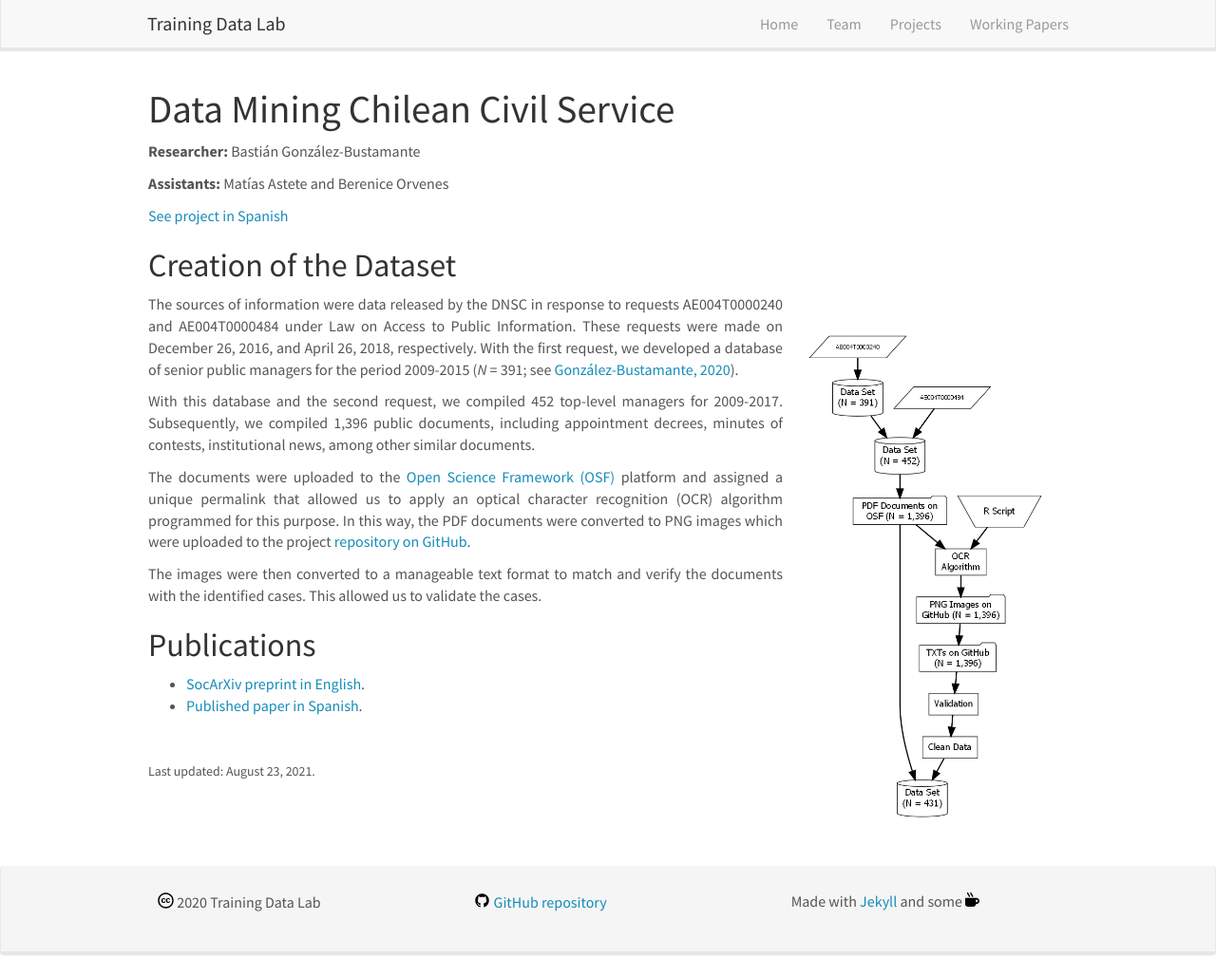
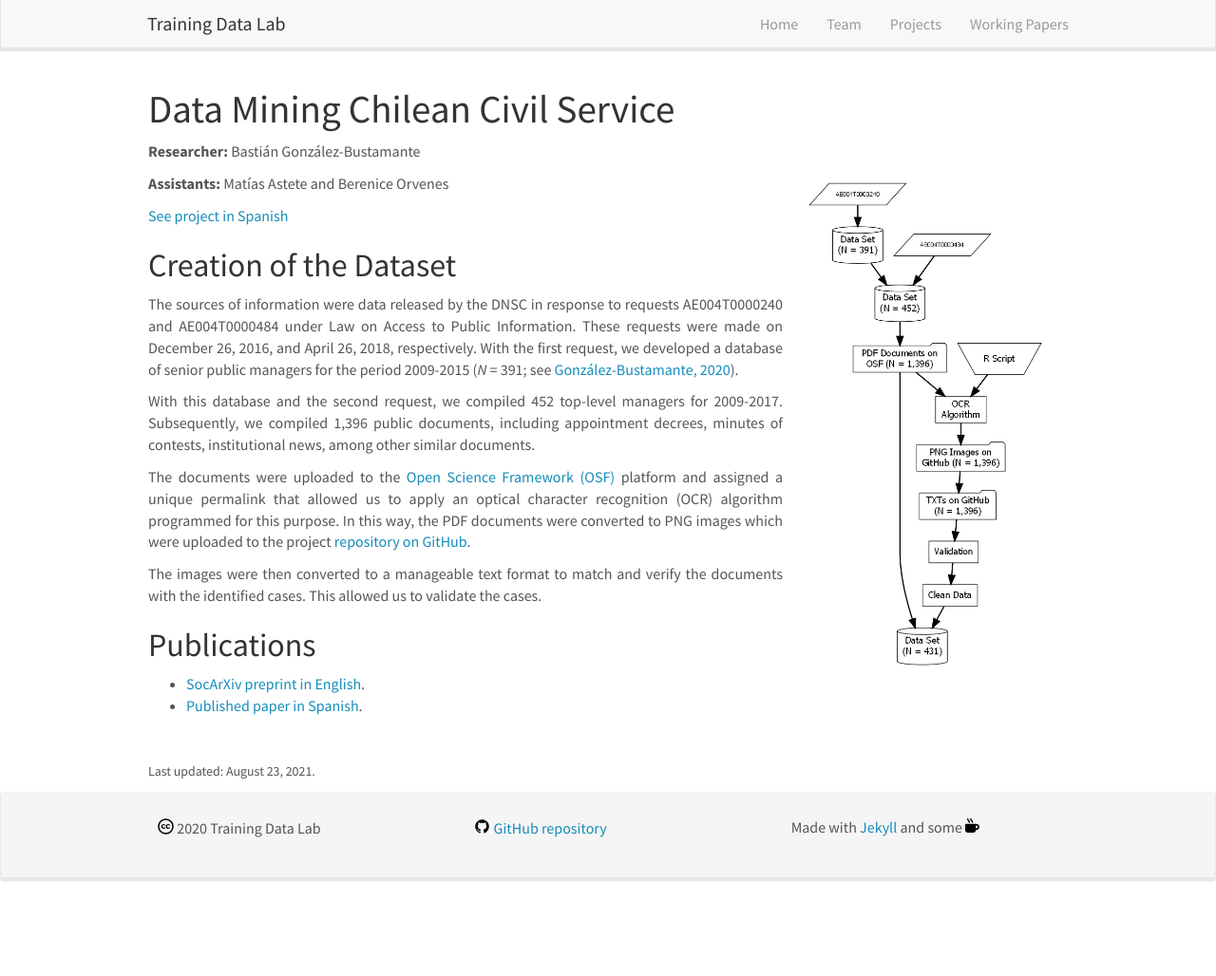
Before and after one commit to training-datalab/old-training-datalab.com, a Jekyll site: the page built from _pages/data-mining-civil-service.md, in a window 1280 px wide and 1028 px high. Shown: the whole window at 95% size. Built offline with Jekyll 4.4.1, drawn with Linux system fonts in a browser that asks for light colours; nearby versions of some CDN libraries.

Commit message:
Update data-mining-civil-service.md

```diff
--- a/_pages/data-mining-civil-service.md
+++ b/_pages/data-mining-civil-service.md
@@ -8,6 +8,8 @@ permalink: /projects/chilean-civil-service
 
 # Data Mining Chilean Civil Service
 
+![]({{ site.url }}{{ site.baseurl }}/images/lab-diagrams/datsaset_diagram.png){: style="width: 300px; float: right; border: 10px"}
+
 **Researcher:** Bastián González-Bustamante
 
 **Assistants:** Matías Astete and Berenice Orvenes
@@ -15,8 +17,6 @@ permalink: /projects/chilean-civil-service
 [See project in Spanish]({{ site.url }}{{ site.baseurl }}/projects/chilean-civil-service-spanish)
 
 ## Creation of the Dataset
-
-![]({{ site.url }}{{ site.baseurl }}/images/lab-diagrams/datsaset_diagram.png){: style="width: 300px; float: right; border: 10px"}
 
 <p align="justify">The sources of information were data released by the DNSC in response to requests AE004T0000240 and AE004T0000484 under Law on Access to Public Information. These requests were made on December 26, 2016, and April 26, 2018, respectively. With the first request, we developed a database of senior public managers for the period 2009-2015 (*N* = 391; see <a href="https://doi.org/10.1111/blar.13044" target="_blank">González-Bustamante, 2020</a>).</p>
 
```
